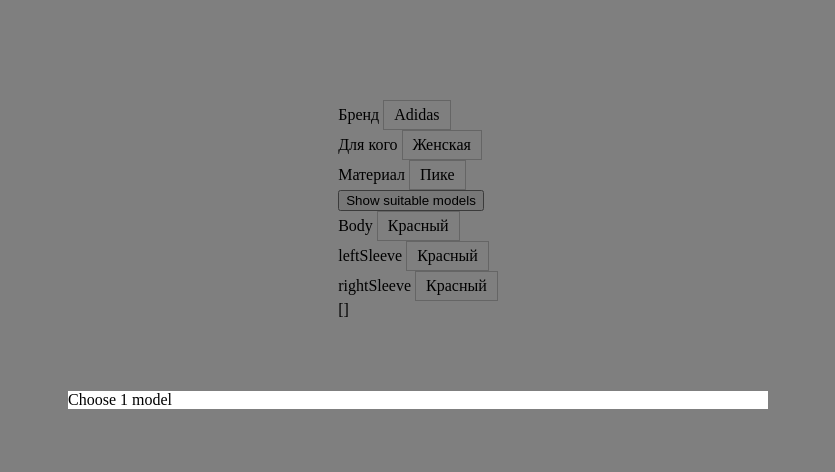
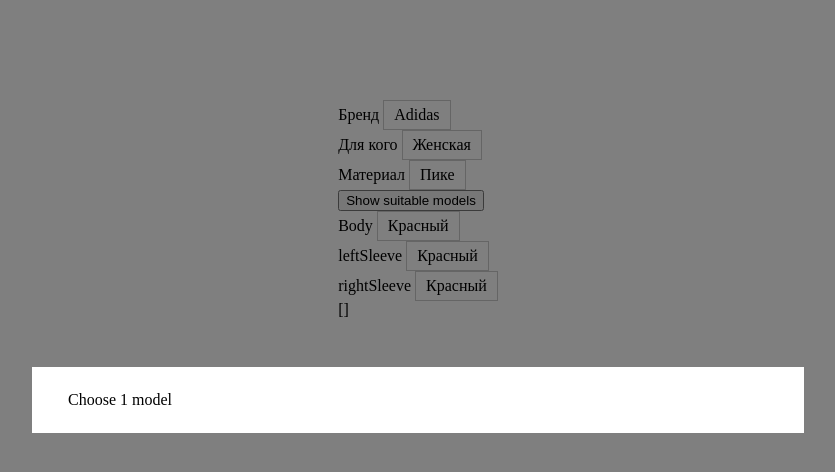
Before and after one commit to VladStepanov/t-shirt-constructor, a Vue app: page / in a window 1280 px wide. Both pictures are taken after a click on the button "Show suitable models". Shown: the top 472 px of the page, without its empty margins (222-1057 px from the left). Built offline with nearby package versions, Linux system fonts and the light colour scheme.

Commit message:
Modal close on click outside

```diff
--- a/src/components/ModalSelectModel.vue
+++ b/src/components/ModalSelectModel.vue
@@ -45,5 +45,7 @@ export default {
   transform: translate(-50%, -50%);
   background-color: #fff;
   min-width: 700px;
+  padding: 24px 36px;
+  z-index: 1;
 }
 </style>
--- a/src/plugins/modal/Modal.vue
+++ b/src/plugins/modal/Modal.vue
@@ -1,13 +1,11 @@
+<template>
+  <div v-if='isVisible' class="overlay" @click.self='handleOutsideClick'>
+    <slot></slot>
+  </div>
+</template>
+
 <script>
 export default {
-  render (h) {
-    return this.isVisible && h(
-      'div',
-      {
-        class: 'overlay'
-      },
-      this.$slots.default)
-  },
   name: 'Modal',
   data () {
     return {
@@ -30,6 +28,9 @@ export default {
     hide () {
       this.isVisible = false
       this.$emit('hide')
+    },
+    handleOutsideClick (e) {
+      this.hide()
     }
   }
 }
@@ -43,7 +44,6 @@ export default {
   left: 0;
   right: 0;
   bottom: 0;
-  z-index: 1;
   width: 100%;
   height: 100%;
 }
```
